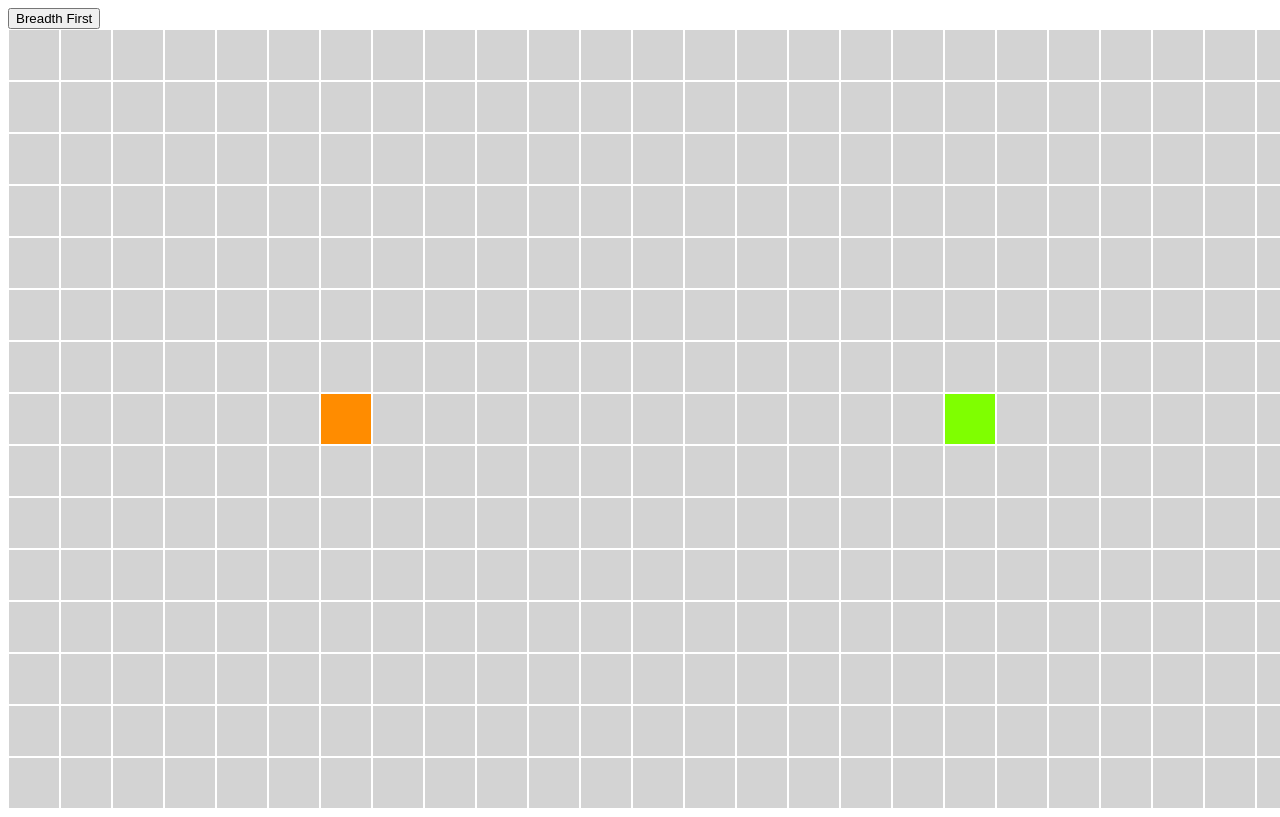
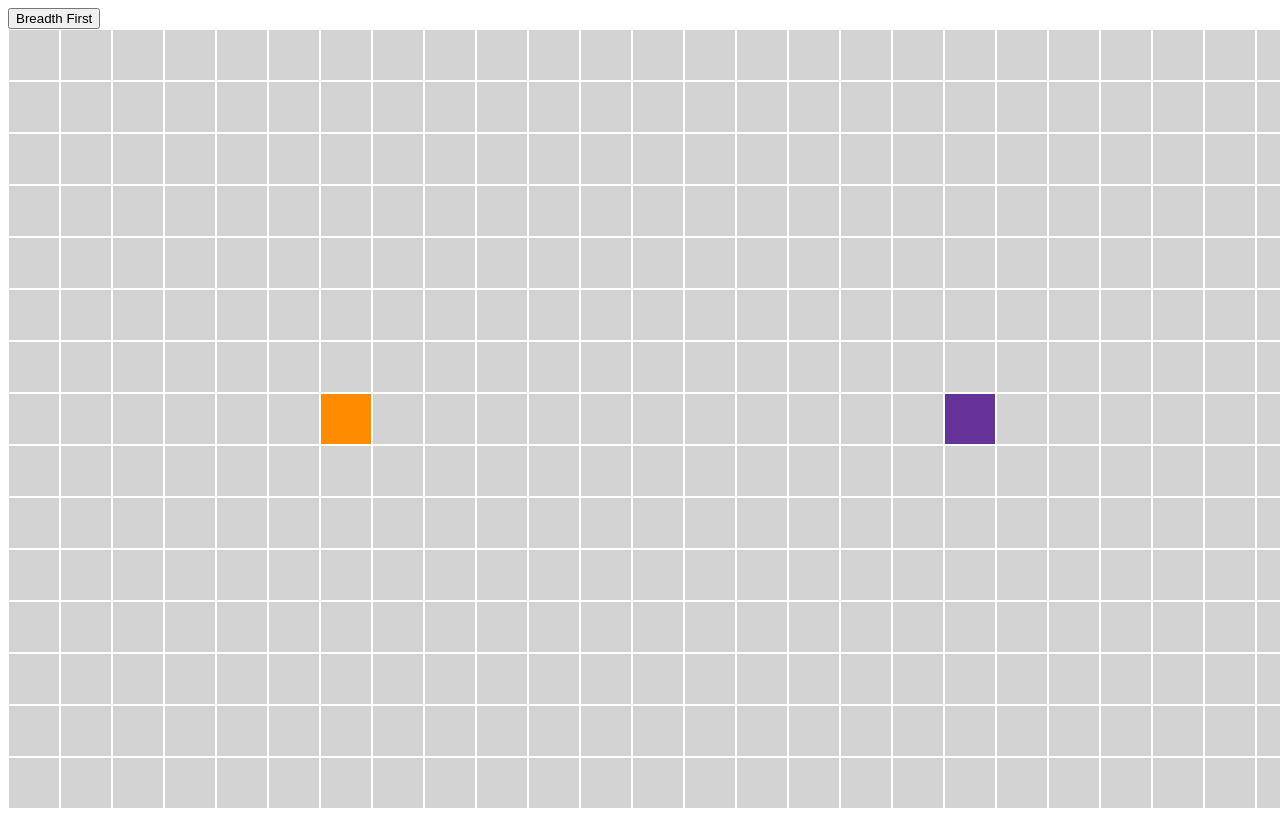
Before and after one commit to otson/Pathfinding-Algorithm-Visualizer, an Angular app in the folder frontend/searchalgorithmvisualizer/: page / in a window 1280 px wide. Shown: the top 817 px of the page. Built offline with nearby package versions, Linux system fonts and the light colour scheme.

Commit message:
add shortest path animation

```diff
--- a/frontend/searchalgorithmvisualizer/src/app/cell/cell.component.css
+++ b/frontend/searchalgorithmvisualizer/src/app/cell/cell.component.css
@@ -15,14 +15,14 @@ div {
 }
 
 .end {
-  background-color: chartreuse;
+  background-color: rebeccapurple;
 }
 
 .wall {
   background-color: dimgray;
 }
 
-.visited {
+.visited:not(.start):not(.end) {
   animation-name: visitedAnimation;
   animation-duration: 0.5s;
   animation-timing-function: ease-out;
@@ -31,6 +31,10 @@ div {
   animation-iteration-count: 1;
   animation-fill-mode: forwards;
   animation-play-state: running;
+}
+
+.path:not(.start):not(.end) {
+  background-color: deepskyblue;
 }
 
 @keyframes visitedAnimation {
--- a/frontend/searchalgorithmvisualizer/src/app/pathfinder.service.ts
+++ b/frontend/searchalgorithmvisualizer/src/app/pathfinder.service.ts
@@ -1,5 +1,6 @@
 import { Injectable } from '@angular/core';
 import {Cell} from "./shared/cell.model";
+import {Response} from "./shared/response.model";
 
 @Injectable({
   providedIn: 'root'
@@ -32,8 +33,8 @@ export class PathfinderService {
    * Takes as an input a 2D grid of cells for which a path is to be found.
    * Returns an array of cells in the order in which they were visited when solving.
    */
-  public solveBreadthFirst(): Cell[]{
-    const response: Cell[] = [];
+  public solveBreadthFirst(): Response{
+    const response = new Response();
     let start!: Cell;
     for(let i = 0; i < this.map.length; i++){
       for(let j = 0; j < this.map[i].length; j++){
@@ -49,14 +50,22 @@ export class PathfinderService {
       let parent: Cell = q.shift()!;
       if(parent.isVisited) continue;
       parent.isVisited = true;
-      response.push(parent);
-      if(parent.isEnd) break;
+      response.traversal.push(parent);
+      if(parent.isEnd) {
+        while(true){
+          response.path.push(parent);
+          if(parent.parent == undefined) break;
+          parent = parent.parent;
+        }
+        break;
+      }
 
       this.processNeighbor(parent, parent.row+1, parent.column, q);
       this.processNeighbor(parent, parent.row-1, parent.column, q);
       this.processNeighbor(parent, parent.row, parent.column+1, q);
       this.processNeighbor(parent, parent.row, parent.column-1, q);
     }
+    console.log("Path length: "+response.path.length);
     return response;
   }
 
--- /dev/null
+++ b/frontend/searchalgorithmvisualizer/src/app/shared/response.model.ts
@@ -0,0 +1,6 @@
+import {Cell} from "./cell.model";
+
+export class Response {
+  constructor(public traversal: Cell[] = [], public path: Cell[] = []) {
+  }
+}
--- a/frontend/searchalgorithmvisualizer/src/app/topbar/topbar.component.ts
+++ b/frontend/searchalgorithmvisualizer/src/app/topbar/topbar.component.ts
@@ -1,6 +1,7 @@
 import { Component, OnInit } from '@angular/core';
 import {PathfinderService} from "../pathfinder.service";
 import {Cell} from "../shared/cell.model";
+import {Response} from "../shared/response.model";
 
 @Component({
   selector: 'app-topbar',
@@ -15,14 +16,22 @@ export class TopbarComponent implements OnInit {
   }
 
   solveBreadthFirst() {
-    let solution: Cell[]  = this.pathfinderService.solveBreadthFirst();
-    for(let i = 0; i < solution.length; i++){
+    let solution: Response = this.pathfinderService.solveBreadthFirst();
+    for(let i = 0; i < solution.traversal.length; i++){
       setTimeout(function () {
-        let cell = solution[i];
-        if(cell.isWall) console.log("found a wall");
+        let cell = solution.traversal[i];
         let elem = document.getElementById(cell.column+"-"+cell.row);
         elem?.classList.add('visited');
       }, 25 * i);
+      if(i == solution.traversal.length -1){
+        for(let j = 0; j < solution.path.length; j++){
+          setTimeout(function () {
+            let cell = solution.path[j];
+            let elem = document.getElementById(cell.column+"-"+cell.row);
+            elem?.classList.replace('visited','path');
+          }, 25 * (j+i));
+        }
+      }
     }
   }
 }
```
